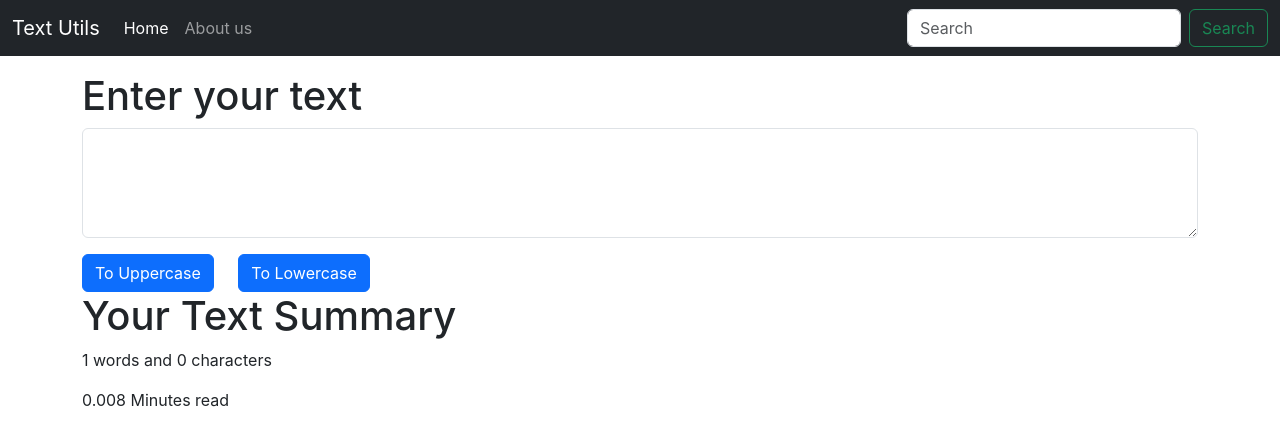
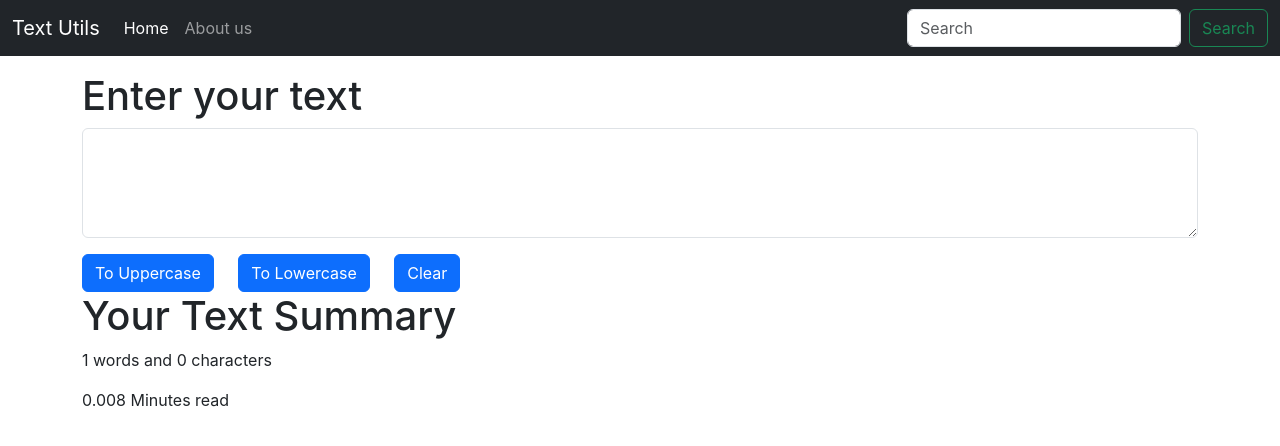
Before and after one commit to nirajkumar999/my-react-app, a React (Create React App) app: page / in a window 1280 px wide. Shown: the top 446 px of the page. Built offline with nearby package versions, Linux system fonts and the light colour scheme.

Commit message:
lecture 9

```diff
--- a/src/components/TextForm.js
+++ b/src/components/TextForm.js
@@ -14,6 +14,12 @@ export default function TextForm(props) {
     // console.log("Lowercase was clicked")
     setText(text.toLowerCase());
   }
+
+  const handleClearClick = ()=>{
+    // console.log("Clear was clicked")
+    setText("");
+  }
+
   const handleOnChange = (event)=>{
     // console.log("On change");
     setText(event.target.value);
@@ -27,7 +33,11 @@ export default function TextForm(props) {
       </div>
       <button className="btn btn-primary" onClick={handleUpClick}>To Uppercase</button>
       <span style={{ margin: '0 10px' }}></span> {/* Adding a space */}
+
       <button className="btn btn-primary" onClick={handleLoClick}>To Lowercase</button>
+      <span style={{ margin: '0 10px' }}></span> {/* Adding a space */}
+
+      <button className="btn btn-primary" onClick={handleClearClick}>Clear</button>
     </div>
     <div>
       <h1>Your Text Summary</h1>
```
